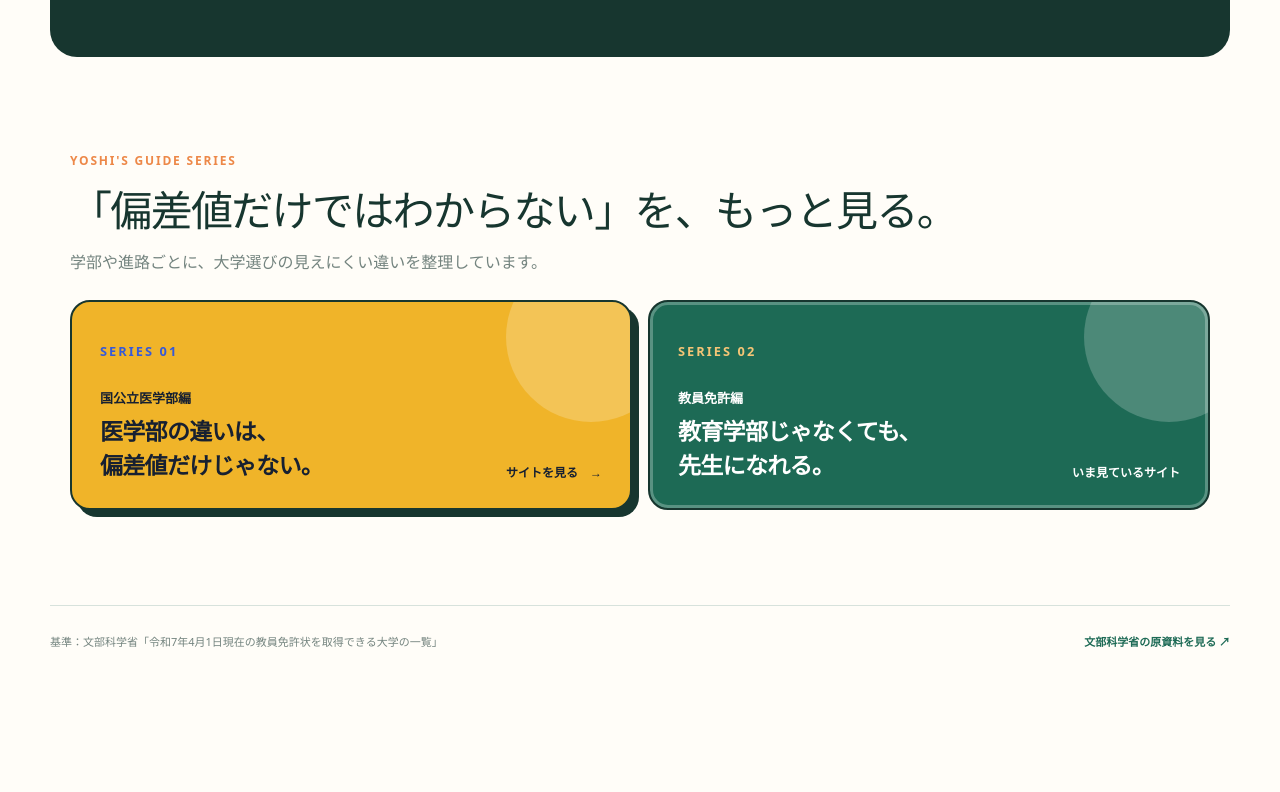
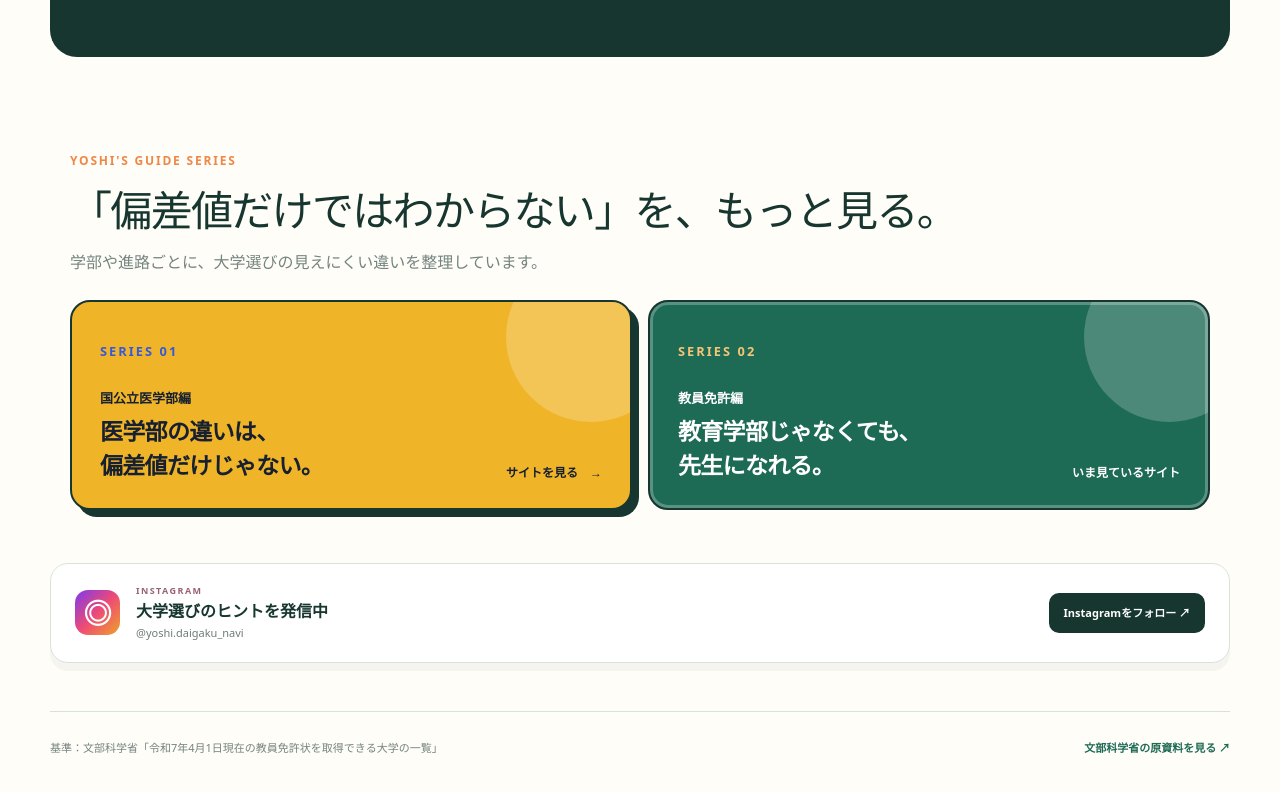
Before and after one commit to yoshiokayuta2-lgtm/teacher-license-navi, a Next.js app: page / in a window 1280 px wide. Shown: the part 6448-7240 px from the top of the page. Before the commit the page ends 7142 px from the top, so only its background shows below. Built offline with nearby package versions, Linux system fonts and the light colour scheme.

Commit message:
Add files via upload

```diff
--- a/app/globals.css
+++ b/app/globals.css
@@ -156,6 +156,8 @@ body:has(.schoolOverlay){overflow:hidden}
 .seriesCard.teacher{color:#fff;background:var(--green)}.seriesCard.teacher small{color:#f5c576}
 .seriesCard:not(.current):hover{transform:translate(-2px,-2px);box-shadow:10px 10px 0 var(--ink)}
 .seriesCard.current{box-shadow:inset 0 0 0 3px #ffffff44}
+.instagramBanner{max-width:1180px;margin:-42px auto 48px;padding:20px 24px;display:grid;grid-template-columns:auto 1fr auto;gap:16px;align-items:center;background:#fff;border:1px solid var(--line);border-radius:18px;box-shadow:0 8px 0 #17362f0b}
+.instagramMark{width:45px;height:45px;display:grid;place-items:center;color:#fff;background:linear-gradient(135deg,#7c3aed,#ed4a77,#f0a229);border-radius:13px;font-size:28px;font-weight:900}.instagramBanner>div:nth-child(2){display:grid;gap:2px}.instagramBanner small{color:#9a6075;font-size:9px;font-weight:900;letter-spacing:.16em}.instagramBanner b{font-size:16px}.instagramBanner p{margin:0;color:#6e7c77;font-size:11px}.instagramBanner a{padding:12px 15px;color:#fff;background:var(--ink);border-radius:10px;font-size:11px;font-weight:900}
 
 @media(max-width:820px){
   .sectionTitle>p:last-child{line-height:1.8}
@@ -180,4 +182,5 @@ body:has(.schoolOverlay){overflow:hidden}
   .seriesCards{grid-template-columns:1fr}
   .seriesCard{min-height:185px;padding:22px;grid-template-columns:1fr}
   .seriesCard div b{font-size:20px}.seriesCard>strong{white-space:normal}
+  .instagramBanner{margin:-28px 15px 35px;padding:17px;grid-template-columns:auto 1fr}.instagramBanner a{grid-column:1/-1;text-align:center}.instagramBanner b{font-size:14px}
 }
--- a/app/page.tsx
+++ b/app/page.tsx
@@ -4,6 +4,9 @@ import { useEffect, useMemo, useRef, useState } from "react";
 import { NATIONAL_PUBLIC_DATA } from "./national-public-data";
 import { PRIVATE_DATA } from "./private-data";
 import type { School } from "./types";
+
+const MEDICAL_NAVI_URL = "https://yoshiokayuta2-lgtm.github.io/kokkoritsu-medical-navi/?utm_source=teacher-license-navi&utm_medium=referral&utm_campaign=yoshi_series";
+const INSTAGRAM_URL = "https://www.instagram.com/yoshi.daigaku_navi/";
 
 const FEATURED_DATA: School[] = [
   {prefecture:"北海道",kind:"国立",university:"北海道大学",faculty:"文学部",department:"人文科学科",licenses:["中学 国語","高校 国語","中学 社会","高校 地理歴史","高校 公民","中学 英語","高校 英語"]},
@@ -373,7 +376,7 @@ export default function Home() {
     <section className="series" id="series">
       <div className="seriesHead"><p className="label">YOSHI&apos;S GUIDE SERIES</p><h2>「偏差値だけではわからない」を、もっと見る。</h2><p>学部や進路ごとに、大学選びの見えにくい違いを整理しています。</p></div>
       <div className="seriesCards">
-        <a className="seriesCard medical" href="https://yoshiokayuta2-lgtm.github.io/kokkoritsu-medical-navi/" onClick={()=>trackEvent("series_navigation",{destination:"kokkoritsu_medical_navi"})} aria-label="偏差値だけではわからない 国公立医学部編へ">
+        <a className="seriesCard medical" href={MEDICAL_NAVI_URL} onClick={()=>trackEvent("series_navigation",{destination:"kokkoritsu_medical_navi",placement:"series_card"})} aria-label="偏差値だけではわからない 国公立医学部編へ">
           <small>SERIES 01</small><div><span>国公立医学部編</span><b>医学部の違いは、<br/>偏差値だけじゃない。</b></div><strong>サイトを見る　→</strong>
         </a>
         <div className="seriesCard teacher current" aria-current="page">
@@ -381,6 +384,11 @@ export default function Home() {
         </div>
       </div>
     </section>
+    <aside className="instagramBanner" aria-label="Instagramのご案内">
+      <div className="instagramMark" aria-hidden="true">◎</div>
+      <div><small>INSTAGRAM</small><b>大学選びのヒントを発信中</b><p>@yoshi.daigaku_navi</p></div>
+      <a href={INSTAGRAM_URL} target="_blank" rel="noreferrer" onClick={()=>trackEvent("instagram_click",{placement:"footer_banner"})}>Instagramをフォロー ↗</a>
+    </aside>
     {activeColumn&&<div className="articleOverlay" role="dialog" aria-modal="true" aria-label={activeColumn.title} onClick={()=>setActiveColumn(null)}>
       <article className="articlePage" onClick={e=>e.stopPropagation()}>
         <button className="articleClose" onClick={()=>setActiveColumn(null)} aria-label="記事を閉じる">×</button>
```
